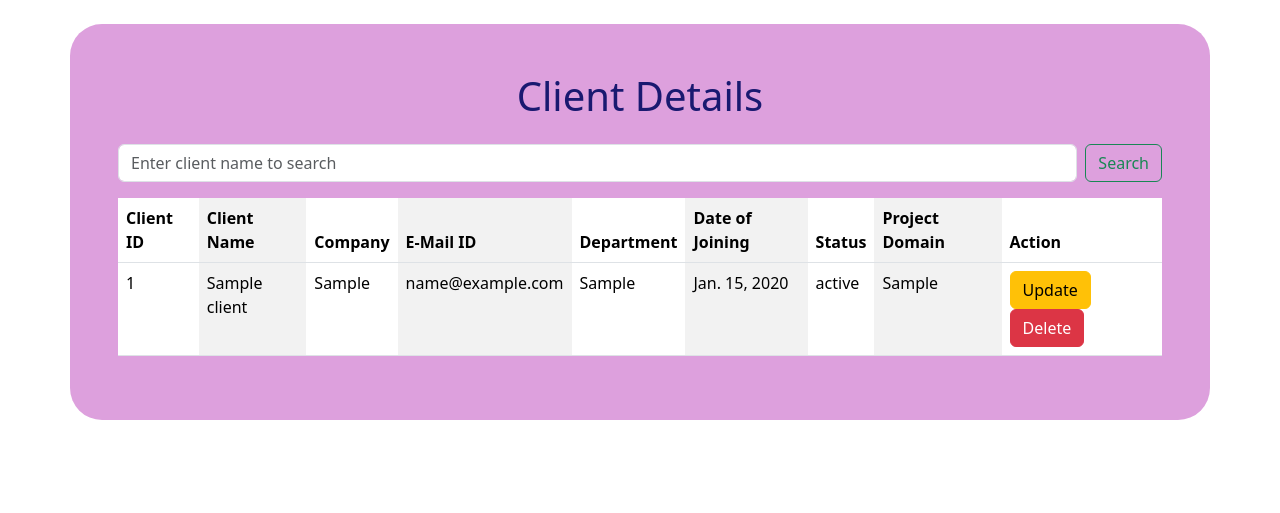
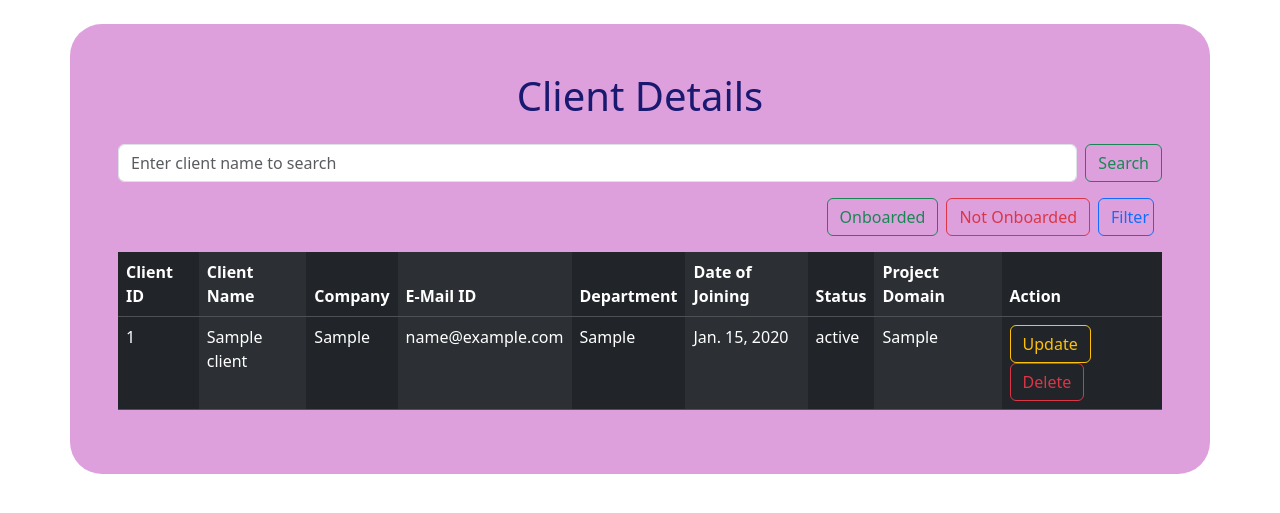
Before and after one commit to MinakshiW/Client_Management_System, a Django app: page /a1/sv/ in a window 1280 px wide. Shown: the part 68-581 px from the top of the page. Run offline with Django 5.2, Linux system fonts and the light colour scheme; tables that the repository leaves empty hold one stand-in row (values such as "Sample post").

Commit message:
Second Commit

```diff
--- a/pro1/app1/urls.py
+++ b/pro1/app1/urls.py
@@ -8,4 +8,5 @@ urlpatterns = [
     path('uv/<int:pk>/', updateview),
     path('dv/<int:x>/', deleteview),
     path('scv/', searchview),
+    path('ftv/', filterview),
 ]
--- a/pro1/app1/views.py
+++ b/pro1/app1/views.py
@@ -42,3 +42,11 @@ def searchview(request):
         print(n)
         obj = Client.objects.filter(name__contains=n)
     return render(request,'app1/show.html', {'obj': obj})
+
+def filterview(request):
+    if request.method=='POST':
+        s = request.POST.get('status')
+        #print(s)
+        obj = Client.objects.filter(status=s)
+        #print(obj)
+    return render(request, 'app1/show.html', {'obj': obj})
--- a/pro1/templates/app1/show.html
+++ b/pro1/templates/app1/show.html
@@ -14,7 +14,18 @@
       <button class="btn btn-outline-success" type="submit">Search</button>
     </form>
 
-    <table class="table table-striped-columns">
+    <form class="d-flex mb-3 float-end" action="/a1/ftv/" method="post">
+        {% csrf_token %}
+        <input type="radio" class="btn-check" name="status" id="s1" value="Onboarded" autocomplete="off">
+        <label class="btn btn-outline-success me-2" for="s1">Onboarded</label>
+
+        <input type="radio" class="btn-check" name="status" id="s2" autocomplete="off" value="Not Onboarded">
+        <label class="btn btn-outline-danger me-2" for="s2">Not Onboarded</label>
+
+        <button class="btn btn-outline-primary col-2" type="submit">Filter</button>
+    </form>
+
+    <table class="table table-dark table-striped-columns">
         <thead>
             <tr>
                 <th>Client ID</th>
@@ -40,8 +51,8 @@
                 <td>{{c.status}}</td>
                 <td>{{c.domain}}</td>
                 <td>
-                    <a href="/a1/uv/{{c.id}}/"><button class="btn btn-warning">Update</button></a>
-                    <a href="/a1/dv/{{c.id}}/"><button class="btn btn-danger">Delete</button></a>
+                    <a href="/a1/uv/{{c.id}}/"><button class="btn btn-outline-warning">Update</button></a>
+                    <a href="/a1/dv/{{c.id}}/"><button class="btn btn-outline-danger">Delete</button></a>
                 </td>
             </tr>
             {% endfor %}
```
